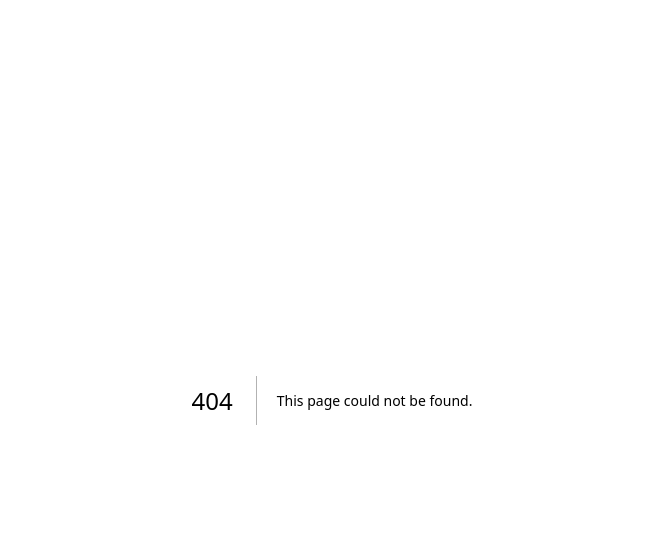
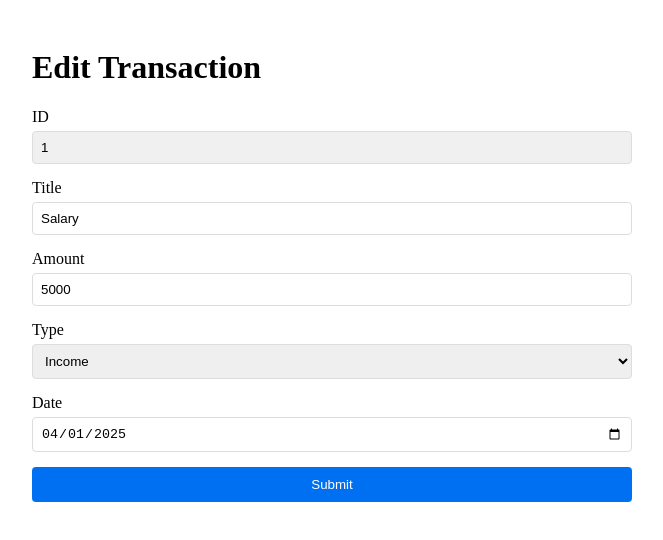
Before and after one commit to Jaiv24/financial-transactions, a Next.js app: page /admin/edit/1 in a window 1280 px wide. Before the commit this address had no page. Shown: the top 540 px of the page, without its empty margins (308-971 px from the left). Built offline with nearby package versions, Linux system fonts and the light colour scheme; data requests are answered from the project's data file.

Commit message:
Implement /admin/edit/[id] route with client-side form validation

```diff
--- /dev/null
+++ b/app/admin/edit/[id]/EditForm.js
@@ -0,0 +1,112 @@
+import { useState } from 'react';
+import { useRouter } from 'next/navigation';
+import { updateTransaction } from './actions';
+import styles from './edit.module.css';
+
+export default function EditForm({ transaction }) {
+  const [errors, setErrors] = useState([]);
+  const router = useRouter();
+
+  async function handleSubmit(event) {
+    event.preventDefault();
+    const formData = new FormData(event.target);
+    const transaction_title = formData.get('transaction_title');
+    const amount = parseFloat(formData.get('amount'));
+    const transaction_type = formData.get('transaction_type');
+
+    // Validation
+    const newErrors = [];
+    if (transaction_title.length < 3 || transaction_title.length > 50) {
+      newErrors.push('Transaction title must be between 3 and 50 characters.');
+    }
+    if (isNaN(amount) || amount <= 0 || amount >= 10000) {
+      newErrors.push('Amount must be a positive number less than 10,000.');
+    }
+    if (transaction_type !== 'Income' && transaction_type !== 'Expense') {
+      newErrors.push("Transaction type must be either 'Income' or 'Expense'.");
+    }
+
+    if (newErrors.length > 0) {
+      setErrors(newErrors);
+      return;
+    }
+
+    // Submit to API via server action
+    const updatedTransaction = {
+      id: formData.get('id'),
+      transaction_title,
+      amount,
+      transaction_type,
+      date: formData.get('date'),
+    };
+
+    try {
+      await updateTransaction(transaction.id, updatedTransaction);
+      router.push('/admin');
+    } catch (error) {
+      setErrors(['Error updating transaction: ' + error.message]);
+    }
+  }
+
+  return (
+    <div>
+      {errors.length > 0 && (
+        <ul className={styles.errorList}>
+          {errors.map((error, index) => (
+            <li key={index}>{error}</li>
+          ))}
+        </ul>
+      )}
+      <form onSubmit={handleSubmit} className={styles.form}>
+        <div className={styles.field}>
+          <label htmlFor="id">ID</label>
+          <input type="text" id="id" name="id" defaultValue={transaction.id} readOnly />
+        </div>
+        <div className={styles.field}>
+          <label htmlFor="transaction_title">Title</label>
+          <input
+            type="text"
+            id="transaction_title"
+            name="transaction_title"
+            defaultValue={transaction.transaction_title}
+            required
+          />
+        </div>
+        <div className={styles.field}>
+          <label htmlFor="amount">Amount</label>
+          <input
+            type="number"
+            id="amount"
+            name="amount"
+            step="0.01"
+            defaultValue={transaction.amount}
+            required
+          />
+        </div>
+        <div className={styles.field}>
+          <label htmlFor="transaction_type">Type</label>
+          <select
+            id="transaction_type"
+            name="transaction_type"
+            defaultValue={transaction.transaction_type}
+            required
+          >
+            <option value="Income">Income</option>
+            <option value="Expense">Expense</option>
+          </select>
+        </div>
+        <div className={styles.field}>
+          <label htmlFor="date">Date</label>
+          <input
+            type="date"
+            id="date"
+            name="date"
+            defaultValue={transaction.date}
+            required
+          />
+        </div>
+        <button type="submit">Submit</button>
+      </form>
+    </div>
+  );
+}
--- /dev/null
+++ b/app/admin/edit/[id]/edit.module.css
@@ -0,0 +1,50 @@
+.container {
+    max-width: 600px;
+    margin: 0 auto;
+    padding: 20px;
+  }
+
+  .form {
+    display: flex;
+    flex-direction: column;
+    gap: 15px;
+  }
+
+  .field {
+    display: flex;
+    flex-direction: column;
+  }
+
+  .field label {
+    margin-bottom: 5px;
+  }
+
+  .field input,
+  .field select {
+    padding: 8px;
+    border: 1px solid #ddd;
+    border-radius: 4px;
+  }
+
+  .field input[readOnly] {
+    background: #f0f0f0;
+  }
+
+  button {
+    padding: 10px;
+    background: #0070f3;
+    color: white;
+    border: none;
+    border-radius: 4px;
+    cursor: pointer;
+  }
+
+  button:hover {
+    background: #005bb5;
+  }
+
+  .errorList {
+    color: #d00;
+    margin-bottom: 15px;
+    padding-left: 20px;
+  }
--- /dev/null
+++ b/app/admin/edit/[id]/page.js
@@ -0,0 +1,30 @@
+import EditForm from './EditForm';
+import styles from './edit.module.css';
+
+async function getTransaction(id) {
+  try {
+    const res = await fetch(`http://localhost:4000/transactions/${id}`, {
+      next: { revalidate: 0 },
+    });
+    if (!res.ok) return null;
+    return res.json();
+  } catch (error) {
+    console.error('Error fetching transaction:', error);
+    return null;
+  }
+}
+
+export default async function EditPage({ params }) {
+  const transaction = await getTransaction(params.id);
+
+  if (!transaction) {
+    return <div>No transaction found with ID {params.id}</div>;
+  }
+
+  return (
+    <div className={styles.container}>
+      <h1>Edit Transaction</h1>
+      <EditForm transaction={transaction} />
+    </div>
+  );
+}
```
Also changed, not shown: app/admin/edit/[id]/action.js (added, +15 -0 lines).
